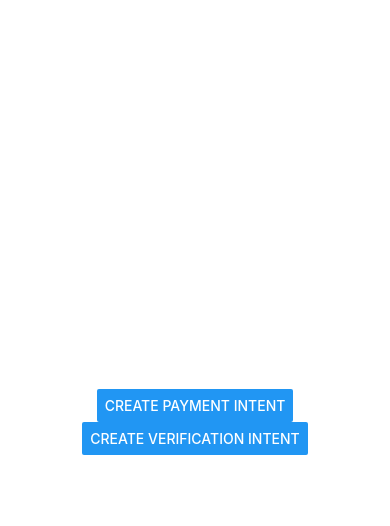
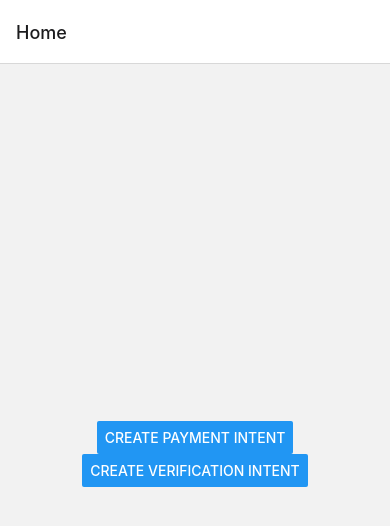
Before and after one commit to trustshare/examples, a React Native app in the folder examples/expo/: screen / in a window 390 px wide. Shown: the top 526 px of the page. Built offline with nearby package versions, Linux system fonts and the light colour scheme.

Commit message:
feat: react navigation working in react native

```diff
--- a/examples/expo/App.tsx
+++ b/examples/expo/App.tsx
@@ -1,80 +1,19 @@
 import * as React from 'react';
+import { NavigationContainer } from '@react-navigation/native';
+import { createNativeStackNavigator } from '@react-navigation/native-stack';
+import { HomeScreen } from './components/Home';
+import { CompleteScreen } from './components/Complete';
 
-import { Checkout, Verify } from '@trustshare/react-native-sdk';
-import { Button, SafeAreaView, StyleSheet, View } from 'react-native';
+
+const Stack = createNativeStackNavigator();
 
 export default function App() {
-  const [paymentClientSecret, setPaymentClientSecret] = React.useState<
-    string | null
-  >(null);
-  const [verificationClientSecret, setVerificationClientSecret] =
-    React.useState<string | null>(null);
-
-  function createPaymentIntent() {
-    fetch('http://localhost:9987/createPaymentIntent')
-      .then((res) => res.json())
-      .then((res) => {
-        setPaymentClientSecret(res.client_secret);
-      });
-  }
-
-  function createVerificationIntent() {
-    fetch('http://localhost:9987/createVerificationIntent')
-      .then((res) => res.json())
-      .then((res) => {
-        setVerificationClientSecret(res.client_secret);
-      });
-  }
-
   return (
-    <SafeAreaView style={styles.safeArea}>
-      <View style={styles.container}>
-        {paymentClientSecret && (
-          <Checkout
-            options={{ __BASE_URL: '.nope.sh' }}
-            clientSecret={paymentClientSecret}
-          />
-        )}
-        {verificationClientSecret && (
-          <Verify
-            options={{ __BASE_URL: '.nope.sh' }}
-            clientSecret={verificationClientSecret}
-          />
-        )}
-        {!paymentClientSecret && !verificationClientSecret && (
-          <View style={styles.wrapper}>
-            <Button
-              title="Create Payment Intent"
-              onPress={createPaymentIntent}
-            />
-            <Button
-              title="Create Verification Intent"
-              onPress={createVerificationIntent}
-            />
-          </View>
-        )}
-      </View>
-    </SafeAreaView>
+    <NavigationContainer>
+      <Stack.Navigator>
+        <Stack.Screen name="Home" component={HomeScreen} />
+        <Stack.Screen name="Complete" component={CompleteScreen} />
+      </Stack.Navigator>
+    </NavigationContainer>
   );
 }
-
-const styles = StyleSheet.create({
-  wrapper: {
-    flex: 1,
-    justifyContent: 'center',
-    alignItems: 'center',
-  },
-  container: {
-    flex: 1,
-    alignItems: 'center',
-    justifyContent: 'center',
-  },
-  safeArea: {
-    flex: 1,
-  },
-  box: {
-    width: 60,
-    height: 60,
-    marginVertical: 20,
-  },
-});
--- /dev/null
+++ b/examples/expo/components/Complete.tsx
@@ -0,0 +1,33 @@
+import React from 'react';
+import { SafeAreaView, StyleSheet, Text, View } from 'react-native';
+
+export const CompleteScreen = () => {
+  return (
+    <SafeAreaView style={styles.safeArea}>
+      <View style={styles.container}>
+        <Text>Complete Screen</Text>
+      </View>
+    </SafeAreaView>
+  );
+};
+
+const styles = StyleSheet.create({
+  wrapper: {
+    flex: 1,
+    justifyContent: 'center',
+    alignItems: 'center',
+  },
+  container: {
+    flex: 1,
+    alignItems: 'center',
+    justifyContent: 'center',
+  },
+  safeArea: {
+    flex: 1,
+  },
+  box: {
+    width: 60,
+    height: 60,
+    marginVertical: 20,
+  },
+});
--- /dev/null
+++ b/examples/expo/components/Home.tsx
@@ -0,0 +1,94 @@
+import React from 'react';
+import { Button, SafeAreaView, View, StyleSheet } from 'react-native';
+import { Checkout } from '@trustshare/react-native-sdk';
+import { Verify } from '@trustshare/react-native-sdk';
+
+export const HomeScreen = () => {
+  const [paymentClientSecret, setPaymentClientSecret] = React.useState<
+    string | null
+  >(null);
+  const [verificationClientSecret, setVerificationClientSecret] =
+    React.useState<string | null>(null);
+
+  function createPaymentIntent() {
+    fetch('http://localhost:9987/createPaymentIntent')
+      .then((res) => res.json())
+      .then((res) => {
+        setPaymentClientSecret(res.client_secret);
+      });
+  }
+
+  function createVerificationIntent() {
+    fetch('http://localhost:9987/createVerificationIntent')
+      .then((res) => res.json())
+      .then((res) => {
+        setVerificationClientSecret(res.client_secret);
+      });
+  }
+
+  return (
+    <SafeAreaView style={styles.safeArea}>
+      <View style={styles.container}>
+        {paymentClientSecret && (
+          <Checkout
+            options={{ __BASE_URL: '.nope.sh' }}
+            clientSecret={paymentClientSecret}
+            onCancel={() => {
+              console.log('Payment cancelled');
+            }}
+            onComplete={(args) => {
+              console.log('Payment complete!');
+              console.log(args.checkout_id);
+              console.log(args.project_id);
+              setPaymentClientSecret(null);
+            }}
+          />
+        )}
+        {verificationClientSecret && (
+          <Verify
+            options={{ __BASE_URL: '.nope.sh' }}
+            clientSecret={verificationClientSecret}
+            onComplete={(args) => {
+              console.log('Verification complete!');
+              console.log(args.verification_id);
+              setVerificationClientSecret(null);
+            }}
+          />
+        )}
+        {!paymentClientSecret && !verificationClientSecret && (
+          <View style={styles.wrapper}>
+            <Button
+              title="Create Payment Intent"
+              onPress={createPaymentIntent}
+            />
+            <Button
+              title="Create Verification Intent"
+              onPress={createVerificationIntent}
+            />
+          </View>
+        )}
+      </View>
+    </SafeAreaView>
+  );
+};
+
+const styles = StyleSheet.create({
+  wrapper: {
+    flex: 1,
+    justifyContent: 'center',
+    alignItems: 'center',
+  },
+  container: {
+    flex: 1,
+    alignItems: 'center',
+    justifyContent: 'center',
+  },
+  safeArea: {
+    flex: 1,
+  },
+  box: {
+    width: 60,
+    height: 60,
+    marginVertical: 20,
+  },
+});
```
Also changed, not shown: examples/expo/package.json (+9 -5 lines), 1 other file (tests, documents, lock files or other folders).
